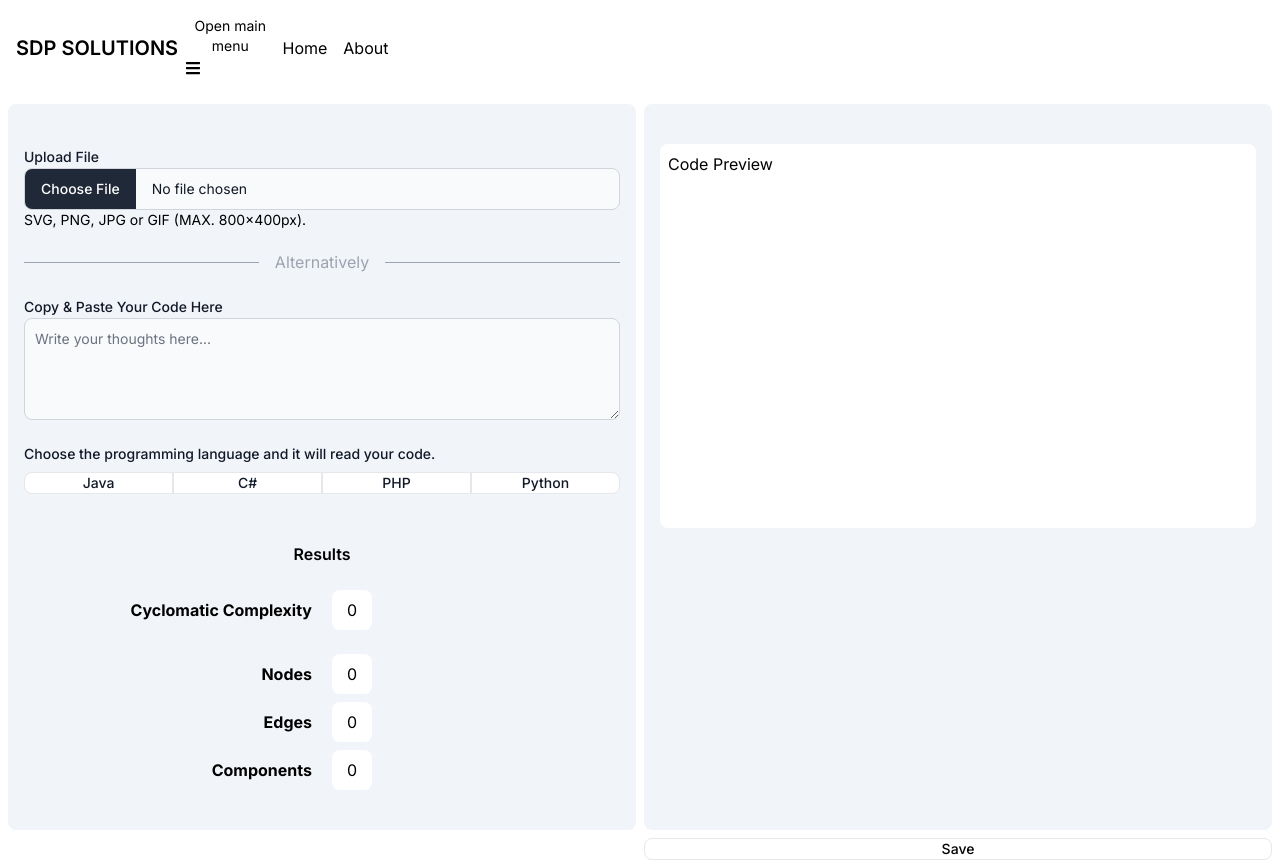
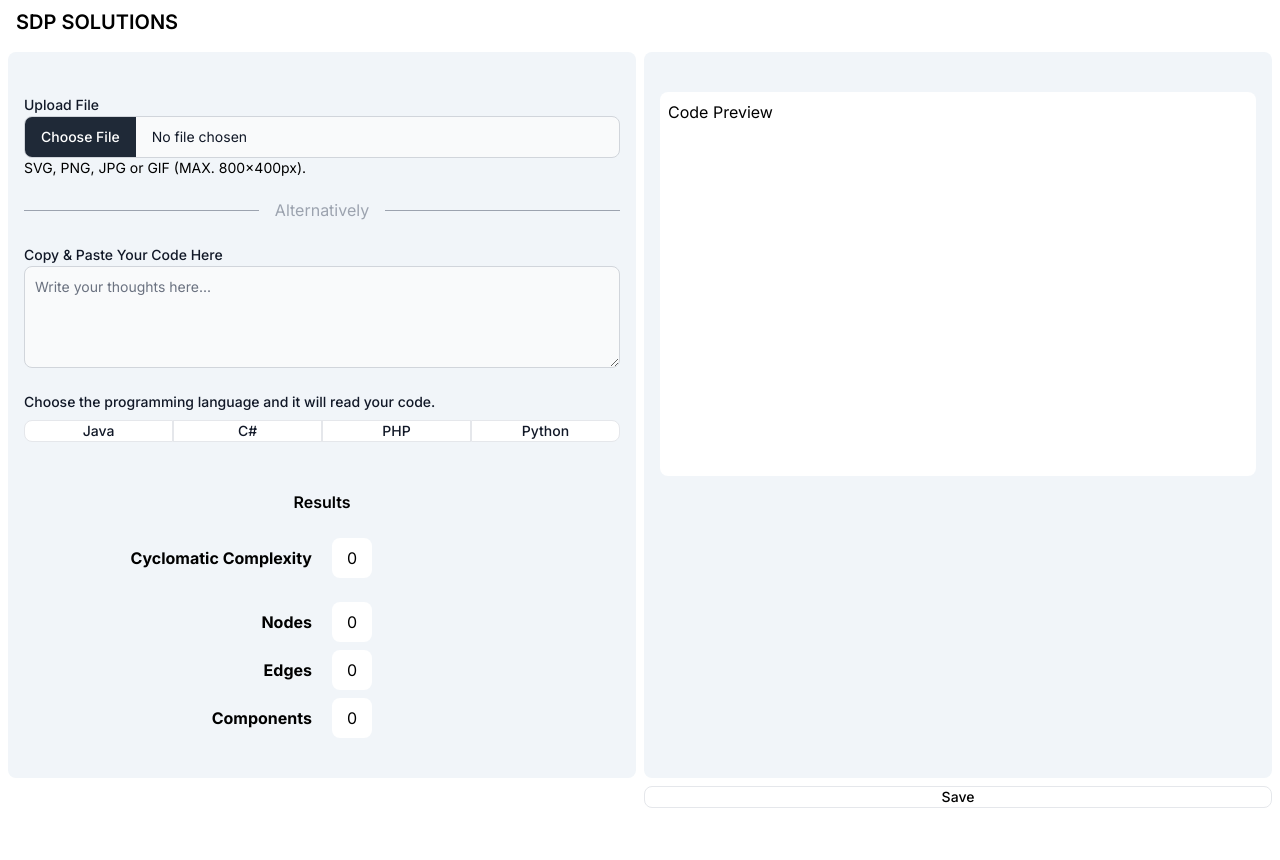
Before and after one commit to SnoodieTheSnoople/sdp-solutions-xp, a Next.js app: page / in a window 1280 px wide. After the commit the page ends 808 px from the top, so only its background shows below. Built offline with nearby package versions, Linux system fonts and the light colour scheme.

Commit message:
Removed - Navbar link.

```diff
--- a/src/components/navbar.js
+++ b/src/components/navbar.js
@@ -8,11 +8,11 @@ export default function NavbarComponent() {
             <NavbarBrand as={Link} href='/'>
                 <span className='self-center whitespace-nowrap text-xl font-semibold dark:text-white'>SDP SOLUTIONS</span>
             </NavbarBrand>
-            <NavbarToggle/>
+            {/* <NavbarToggle/>
             <NavbarCollapse>
-                <NavbarLink href='/'>Home</NavbarLink>
-                <NavbarLink href='/'>About</NavbarLink>
-            </NavbarCollapse>
+                <NavbarLink href='#'>Home</NavbarLink>
+                <NavbarLink href='#'>About</NavbarLink>
+            </NavbarCollapse> */}
             </Navbar>
         </div>
     );
```
